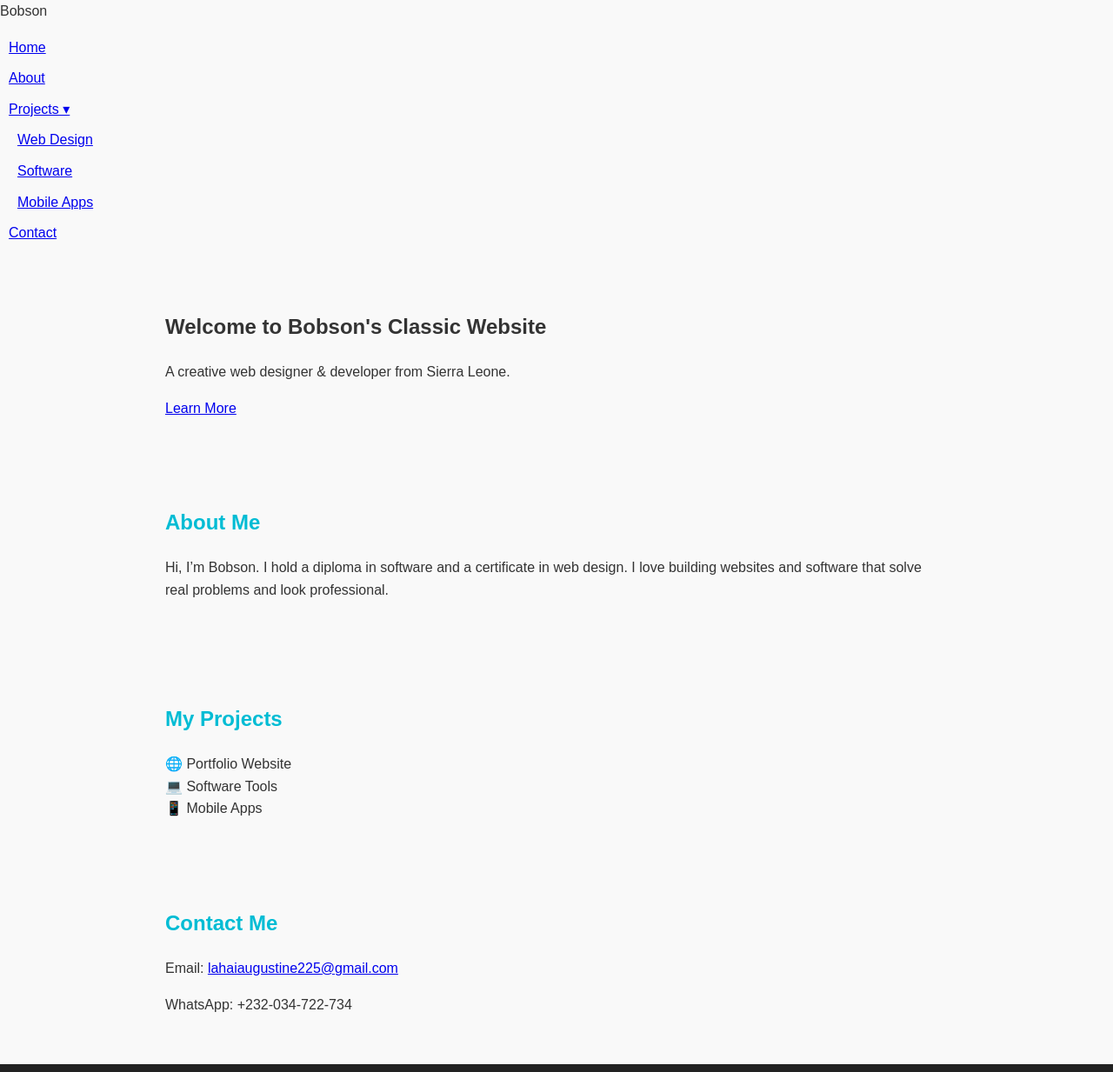
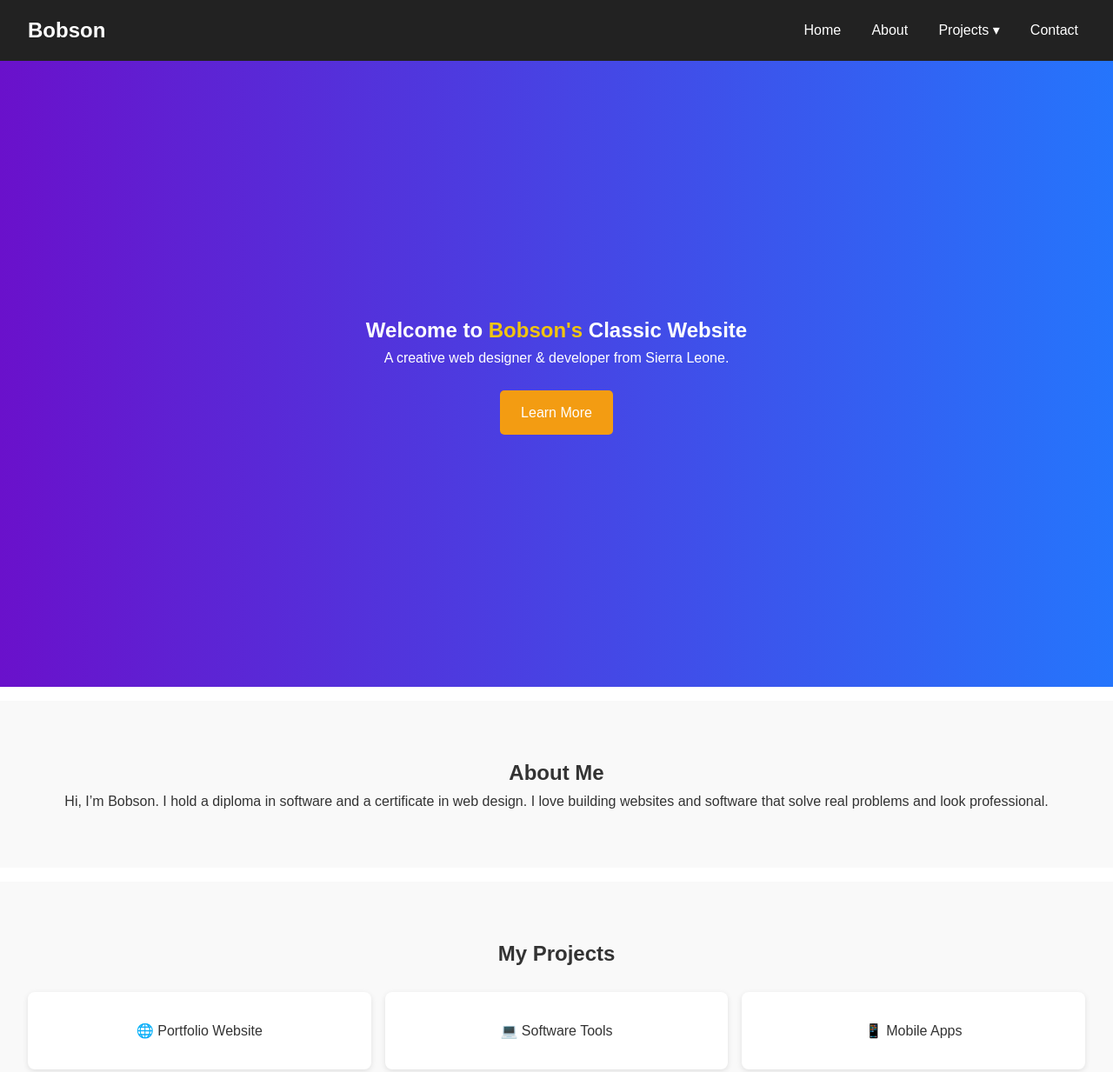
Before and after one commit to BOBSON225/Bobson-website, a plain HTML site: page index.html in a window 1280 px wide. Shown: the top 1233 px of the page at 87% size. Drawn offline with Linux system fonts and the light colour scheme.

Commit message:
Update style.css

```diff
--- a/style.css
+++ b/style.css
@@ -1,64 +1,151 @@
-/*General Styles*/
-body{
-    font-family: Arial,sans-serif;
+/* Reset */
+* {
   margin: 0;
   padding: 0;
+  box-sizing: border-box;
+  font-family: Arial, sans-serif;
+}
+
+body {
   line-height: 1.6;
   color: #333;
-    background: #f9f9f9;
 }
-header .highlight{
-    color: #00bcd4;/*Accent color*/
+
+/* Navbar */
+.navbar {
+  display: flex;
+  justify-content: space-between;
+  align-items: center;
+  padding: 1rem 2rem;
+  background: #222;
+  color: #fff;
 }
-header .btn{
-    display: inline-block;
-    margin-top: 20px;
-    padding: 10px 20px;
-    background: #00bcd4;
-    color: white;
+
+.navbar .logo {
+  font-size: 1.5rem;
+  font-weight: bold;
+}
+
+.navbar .nav-links {
+  list-style: none;
+  display: flex;
+  gap: 1.2rem;
+}
+
+.navbar .nav-links li {
+  position: relative;
+}
+
+.navbar .nav-links a {
+  text-decoration: none;
+  color: #fff;
+  transition: 0.3s;
+  padding: 0.5rem;
+}
+
+.navbar .nav-links a:hover {
+  color: #f39c12;
+}
+
+/* Dropdown Menu */
+.dropdown-content {
+  display: none;
+  position: absolute;
+  background: #333;
+  min-width: 160px;
+  z-index: 1;
+  top: 100%;
+  left: 0;
+}
+
+.dropdown-content li {
+  display: block;
+}
+
+.dropdown-content a {
+  display: block;
+  padding: 0.7rem;
+  color: #fff;
+}
+
+.dropdown-content a:hover {
+  background: #444;
+  color: #f39c12;
+}
+
+.dropdown:hover .dropdown-content {
+  display: block;
+}
+
+/* Hero Section */
+.hero {
+  height: 90vh;
+  display: flex;
+  flex-direction: column;
+  justify-content: center;
+  align-items: center;
+  background: linear-gradient(to right, #6a11cb, #2575fc);
+  color: #fff;
+  text-align: center;
+  padding: 2rem;
+}
+
+.hero h1 span {
+  color: #f1c40f;
+}
+
+.hero .btn {
+  margin-top: 1.5rem;
+  padding: 0.8rem 1.5rem;
+  background: #f39c12;
+  color: #fff;
   text-decoration: none;
   border-radius: 5px;
+  transition: 0.3s;
 }
 
-section{
-    padding: 40px 20px;
-    max-width: 900px;
-    margin: auto;
+.hero .btn:hover {
+  background: #e67e22;
 }
 
-h2{
-    color: #00bcd4;
-    margin-bottom:20px;
+/* Sections */
+section {
+  padding: 4rem 2rem;
+  text-align: center;
 }
 
-ul{
-    list-style: none;
-    padding: 0;
+.about, .projects, .contact {
+  background: #f9f9f9;
+  margin-top: 1rem;
 }
 
-ul li{
-    margin: 10px;
+.projects .project-grid {
+  display: grid;
+  grid-template-columns: repeat(auto-fit, minmax(200px, 1fr));
+  gap: 1rem;
+  margin-top: 1.5rem;
 }
 
-.portfolio-items{
-    display: flex;
-    gap: 20px;
-    flex-wrap: wrap;
+.project-card {
+  background: #fff;
+  padding: 2rem;
+  border-radius: 8px;
+  box-shadow: 0 2px 6px rgba(0,0,0,0.1);
 }
 
-.card{
-    background: white;
-    border: 1px solid#ddd;
-    padding: 30px;
-    flex: 1 1 calc(33%-20px);
+/* Footer */
+footer {
   text-align: center;
-    border-radius: 8px;
-    box-shadow: 02px 5px rgba(0,0,0,0.1);
+  padding: 1rem;
+  background: #222;
+  color: #fff;
+  margin-top: 2rem;
 }
 
-footer{
-    text-align: center;
-    padding: 20px;
-    background: #222;
-    color:white;
+/* Responsive */
+@media(max-width: 768px) {
+  .navbar .nav-links {
+    flex-direction: column;
+    gap: 0.5rem;
   }
+}
```
Lines whose indentation alone changed are shown as unchanged.
